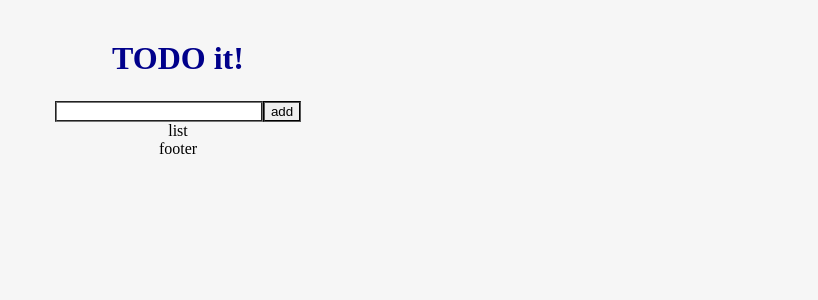
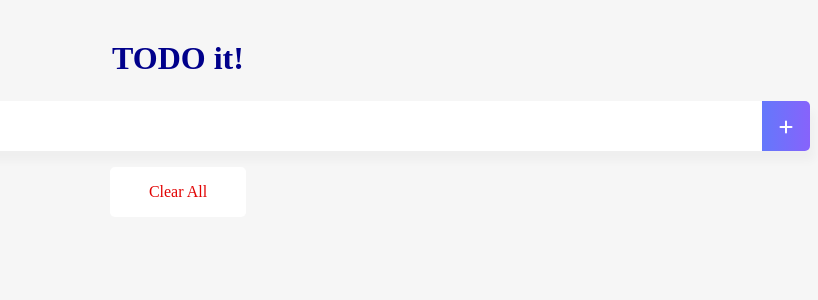
Before and after one commit to Taejun-Github/vuejs_todolist, a Vue app in the folder vue-todo/: page / in a window 1280 px wide. Shown: the top 300 px of the page, without its empty margins (462-1280 px from the left). Built offline with nearby package versions, Linux system fonts and the light colour scheme.

Commit message:
todo application 1차완성

```diff
--- a/vue-todo/package.json
+++ b/vue-todo/package.json
@@ -8,6 +8,7 @@
     "lint": "vue-cli-service lint"
   },
   "dependencies": {
+    "@fortawesome/vue-fontawesome": "^2.0.6",
     "core-js": "^3.6.5",
     "vue": "^2.6.11"
   },
--- a/vue-todo/public/index.html
+++ b/vue-todo/public/index.html
@@ -10,6 +10,7 @@
   <link rel="preconnect" href="https://fonts.googleapis.com">
   <link rel="preconnect" href="https://fonts.gstatic.com" crossorigin>
   <link href="https://fonts.googleapis.com/css2?family=Ubuntu:wght@300&display=swap" rel="stylesheet">
+  <script src="https://kit.fontawesome.com/6ca3e21d41.js" crossorigin="anonymous"></script>
 </head>
 
 <body>
--- a/vue-todo/src/components/TodoFooter.vue
+++ b/vue-todo/src/components/TodoFooter.vue
@@ -1,15 +1,31 @@
 <template>
-  <div>
-      footer
+  <div class="clearAllContainer">
+      <span class="clearAllBtn" v-on:click="clearTodo">Clear All</span>
   </div>
 </template>
 
 <script>
 export default {
-
+  methods: {
+    clearTodo: function() {
+      localStorage.clear();
+    }
+  }
 }
 </script>
 
-<style>
+<style scoped>
+  .clearAllContainer {
+    width: 8.5rem;
+    height: 50px;
+    line-height: 50px;
+    background-color: white;
+    border-radius: 5px;
+    margin: 0 auto;
+  }
 
+  .clearAllBtn {
+    color:#e20303;
+    display: block;
+  }
 </style>
--- a/vue-todo/src/components/TodoInput.vue
+++ b/vue-todo/src/components/TodoInput.vue
@@ -1,7 +1,10 @@
 <template>
-  <div>
-      <input type="text" v-model="newTodoItem">
-      <button v-on:click="addTodo">add</button>
+  <div class="inputBox shadow">
+      <input type="text" v-model="newTodoItem" v-on:keyup.enter="addTodo">
+      <!-- <button v-on:click="addTodo">add</button> -->
+      <span class="addContainer" v-on:click="addTodo">
+        <i class="fas fa-plus addBtn"></i>
+      </span>
   </div>
 </template>
 
@@ -14,15 +17,43 @@
   },
   methods: {
     addTodo: function(){
-      //console.log(this.newTodoItem);
+      if(this.newTodoItem !== '') {
       //저장하는 로직
-      localStorage.setItem(this.newTodoItem, this.newTodoItem); //key와 value를 동일하게 저장한다.
+      var obj = {completed: false, item: this.newTodoItem};
+      localStorage.setItem(this.newTodoItem, JSON.stringify(obj)); //key와 value를 동일하게 저장한다. 그리고 객체를 문자열로 변환한다.
+      this.clearInput(); //값을 비워주는 함수를 분할해서 만든다.
+      }
+    },
+    clearInput: function() {
       this.newTodoItem = '';
     }
   }
 }
 </script>
 
-<style>
-
+<style scoped>
+  input:focus {
+    outline: none;
+  }
+  .inputBox {
+    background: white;
+    height: 50px;
+    line-height: 50px;
+    border-radius: 5px;
+  }
+  .inputBox input{
+    border-style: none;
+    font-size: 0.9rem;
+  }
+  .addContainer {
+    float: right;
+    background: linear-gradient(to right, #6478FB, #8763FB);
+    display: block;
+    width: 3rem;
+    border-radius: 0 5px 5px 0;
+  }
+  .addBtn {
+    color: white;
+    vertical-align: middle;
+  }
 </style>
--- a/vue-todo/src/components/TodoList.vue
+++ b/vue-todo/src/components/TodoList.vue
@@ -1,15 +1,88 @@
 <template>
   <div>
-      list
+      <ul>
+        <li v-for="(todoItem, index) in todoItems" v-bind:key="todoItem">
+          <i class="checkBtn fas fa-check" v-bind:class="{checkBtnComplete: todoItem.completed}"
+          v-on:click="toggleComplete(todoItem, index)"></i>
+          <span v-bind:class="{textCompleted: todoItem.completed}">{{todoItem.item}}</span>
+          <!-- <button v-on:click="removeTodo">delete</button> -->
+          <span class="removeBtn" v-on:click="removeTodo(todoItem, index)">
+            <i class="fas fa-trash-alt"></i>
+          </span>
+        </li>
+      </ul>
   </div>
 </template>
 
 <script>
 export default {
 
+  data: function() {
+    return {
+      todoItems: []
+    }
+  },
+  methods: {
+    removeTodo: function(todoItem, index) {
+      console.log(todoItem, index);
+      localStorage.removeItem(todoItem);
+      this.todoItems.splice(index, 1);
+    },
+    toggleComplete: function(todoItem, index) {
+      todoItem.completed = !todoItem.completed;
+      //localStorage에서 데이터를 갱신하는 과정
+      console.log(index);
+      localStorage.removeItem(todoItem.item);
+      localStorage.setItem(todoItem.item, JSON.stringify(todoItem));
+      //아이템을 제거하고 새로 추가한다. 업데이트하는 api가 없기 때문에 업데이트를 하기 위해서 이렇게 한다.
+    }
+  },
+  created: function() {
+    // console.log('created');
+    if(localStorage.length > 0) {
+      for(let i=0; i<localStorage.length; i++) {
+        if(localStorage.key(i) !== 'loglevel:webpack-dev-server'){
+          let item = JSON.parse(localStorage.getItem(localStorage.key(i))); //value를 가져오게 된다. 다시 가져올 때는 자바스크립트 객체로 변환
+          this.todoItems.push(item);
+        }
+      }
+    }
+  }
 }
 </script>
 
-<style>
+<style scoped>
+ul{
+  list-style-type: none;
+  padding-left: 0px;
+  margin-top: 0;
+  text-align: left;
+}
+li{
+  display: flex;
+  min-height: 50px;
+  height: 50px;
+  line-height: 50px;
+  margin: 0.5rem 0;
+  padding: 0 0.9rem;
+  background: white;
+  border-radius: 5px;
+}
 
+.checkBtn {
+  line-height: 45px;
+  color: #62acde;
+  margin-right: 5px;
+}
+.checkBtnComplete {
+  color: #b3adad;
+}
+.textCompleted {
+  text-decoration: line-through;
+  color: #b3adad;
+}
+.removeBtn {
+  margin-left: auto;
+  color:#de4343;
+}
 </style>
```
Also changed, not shown: 1 other file (tests, documents, lock files or other folders).
